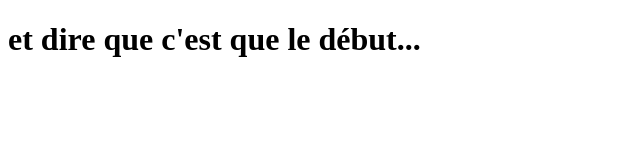
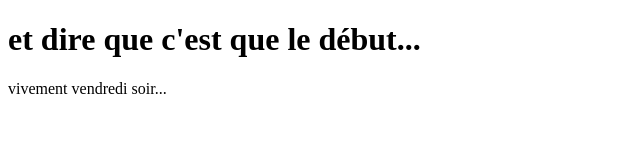
Before and after one commit to SaKara69/my-super-website, a plain HTML site: page index.html in a window 1280 px wide. Shown: the whole page, without its empty margins (0-640 px from the left). Drawn offline with Linux system fonts and the light colour scheme.

Commit message:
ajout du p

```diff
--- a/index.html
+++ b/index.html
@@ -7,5 +7,6 @@
 </head>
 <body>
     <h1>et dire que c'est que le début...</h1>
+    <p>vivement vendredi soir...</p>
 </body>
 </html>
```
